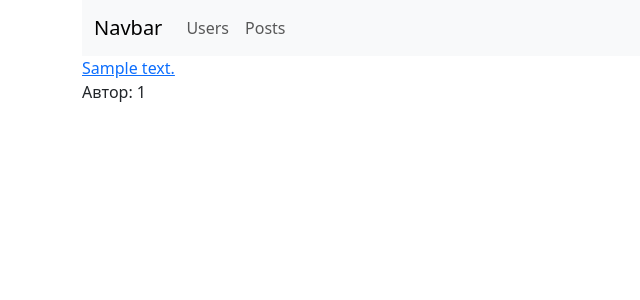
After one commit to KosarevPV/flask_prj, a Flask app: template blog/templates/post/list.html in a window 1280 px wide. The commit adds this page. Shown: the top 300 px of the page, without its empty margins (0-640 px from the left). Run offline with Flask 2, Linux system fonts and the light colour scheme; the template is opened without the code that fills it: most values are stand-ins (such as "Sample title", 1, 10 or a date in 2020).

Commit message:
lesson_2

```diff
--- a/blog/templates/base.html
+++ b/blog/templates/base.html
@@ -1,14 +1,23 @@
-<!DOCTYPE html>
+<!doctype html>
 <html lang="en">
-<head>
-    <meta charset="UTF-8">
+  <head>
+    <meta charset="utf-8">
+    <meta name="viewport" content="width=device-width, initial-scale=1">
     <title>
         {% block title %}{% endblock %}
     </title>
-    {% block css %}{% endblock %}
-</head>
-<body>
-    {% block body %}{% endblock %}
-    {% block js %}{% endblock %}
-</body>
+    {% block css %}
+    <link href="https://cdn.jsdelivr.net/npm/bootstrap@5.3.0-alpha3/dist/css/bootstrap.min.css" rel="stylesheet" integrity="sha384-KK94CHFLLe+nY2dmCWGMq91rCGa5gtU4mk92HdvYe+M/SXH301p5ILy+dN9+nJOZ" crossorigin="anonymous">
+    {% endblock %}
+  </head>
+  <body>
+
+    <div class="container">
+        {% include 'navbar.html' %}
+        {% block body %}{% endblock %}
+    </div>
+    {% block js %}
+    <script src="https://cdn.jsdelivr.net/npm/bootstrap@5.3.0-alpha3/dist/js/bootstrap.bundle.min.js" integrity="sha384-ENjdO4Dr2bkBIFxQpeoTz1HIcje39Wm4jDKdf19U8gI4ddQ3GYNS7NTKfAdVQSZe" crossorigin="anonymous"></script>
+    {% endblock %}
+  </body>
 </html>
--- /dev/null
+++ b/blog/templates/navbar.html
@@ -0,0 +1,18 @@
+<nav class="navbar navbar-expand-lg bg-body-tertiary">
+  <div class="container-fluid">
+    <a class="navbar-brand" href="#">Navbar</a>
+    <button class="navbar-toggler" type="button" data-bs-toggle="collapse" data-bs-target="#navbarNav" aria-controls="navbarNav" aria-expanded="false" aria-label="Toggle navigation">
+      <span class="navbar-toggler-icon"></span>
+    </button>
+    <div class="collapse navbar-collapse" id="navbarNav">
+      <ul class="navbar-nav">
+        <li class="nav-item">
+          <a class="nav-link" aria-current="page" href="{{ url_for('user.user_list') }}">Users</a>
+        </li>
+        <li class="nav-item">
+          <a class="nav-link" href="{{ url_for('post.post_list') }}">Posts</a>
+        </li>
+      </ul>
+    </div>
+  </div>
+</nav>
--- /dev/null
+++ b/blog/templates/post/list.html
@@ -0,0 +1,19 @@
+{% extends 'base.html' %}
+
+{% block title %}
+Post list
+{% endblock %}
+
+{% block body %}
+<div class="row">
+    <div class="col">
+        {% for post_id in posts %}
+        <div>
+            <a href="{{url_for('post.get_post', pk=post_id)}}">{{ posts[post_id]['text'] }}</a>
+            <p>Автор: {{ users[posts[post_id]['author']] }}</p>
+        </div>
+        {% endfor %}
+    </div>
+</div>
+
+{% endblock %}
```
Also changed, not shown: blog/post/views.py (+31 -4 lines), blog/templates/post/details.html (added, +10 -0 lines), blog/templates/user/details.html (added, +9 -0 lines), blog/templates/user/list.html (+10 -5 lines), blog/user/views.py (+6 -1 lines).
